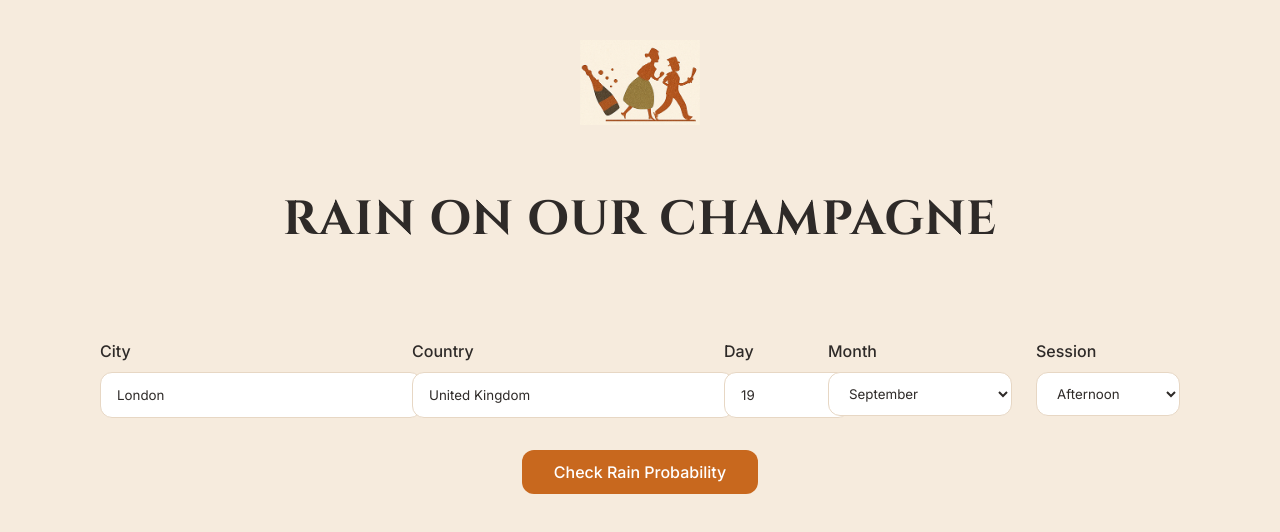
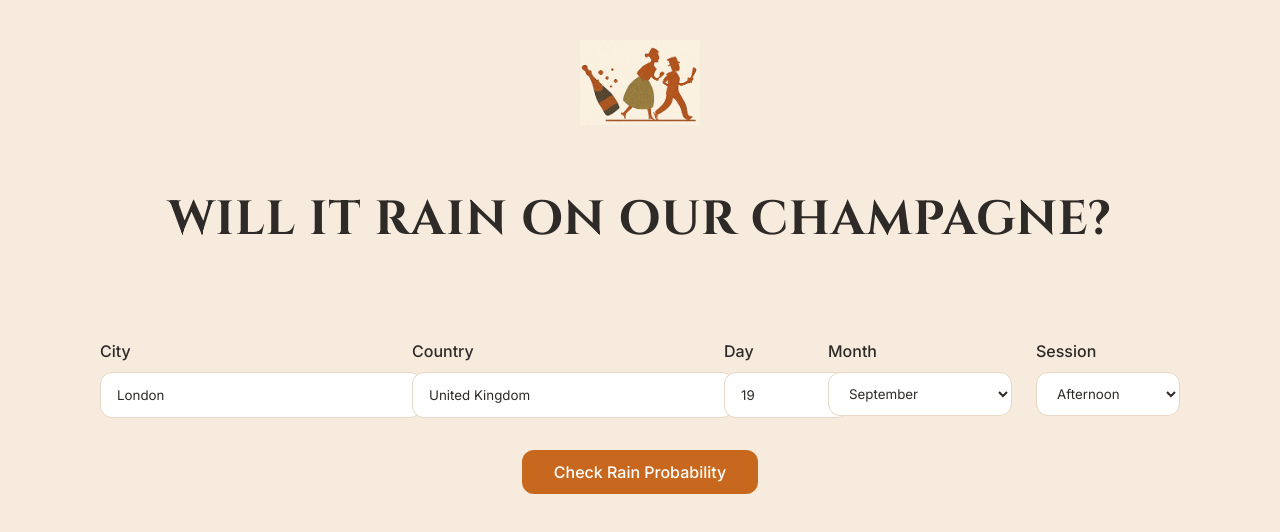
Before and after one commit to juddormsby/rain-on-our-champagne, a React (Vite) app in the folder rain-probability-app/: page / in a window 1280 px wide. Shown: the top 532 px of the page. Built offline with nearby package versions, Linux system fonts and the light colour scheme.

Commit message:
Updated title

```diff
--- a/rain-probability-app/src/App.tsx
+++ b/rain-probability-app/src/App.tsx
@@ -123,7 +123,7 @@
             href="/people-logo.svg"
           />
         </svg>
-        <h1 className="app-title">RAIN ON OUR CHAMPAGNE</h1>
+        <h1 className="app-title">WILL IT RAIN ON OUR CHAMPAGNE?</h1>
       </div>
 
       {/* Controls */}
```
